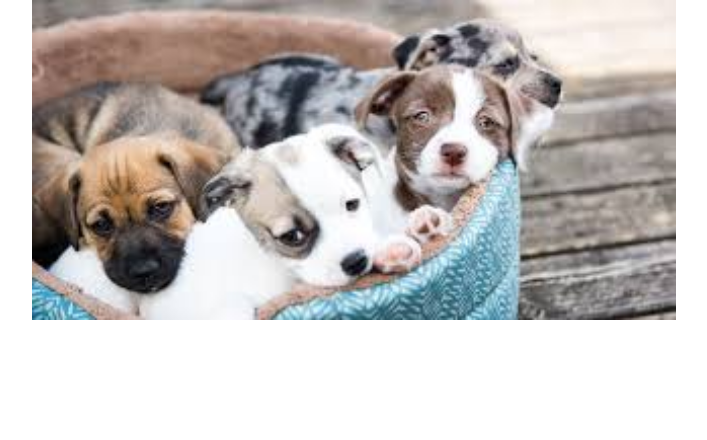
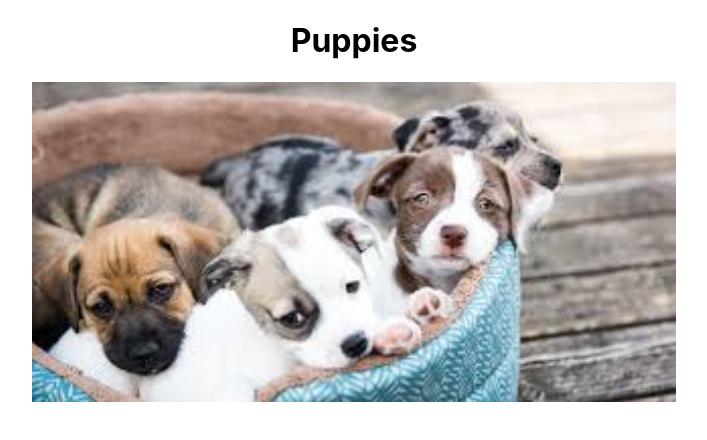
Before and after one commit to rafluchik/photoalbum, a React (Create React App) app: page / in a window 1280 px wide. Shown: the top 440 px of the page, without its empty margins (286-993 px from the left). Built offline with nearby package versions, Linux system fonts and the light colour scheme.

Commit message:
Added title puppie

```diff
--- a/src/App.js
+++ b/src/App.js
@@ -4,7 +4,9 @@ import './App.css';
 function App() {
   return (
     <div className="App">
+        <h1>Puppies</h1>
         <img src={dog1} className="App-logo" alt="logo" />
+
     </div>
   );
 }
```
